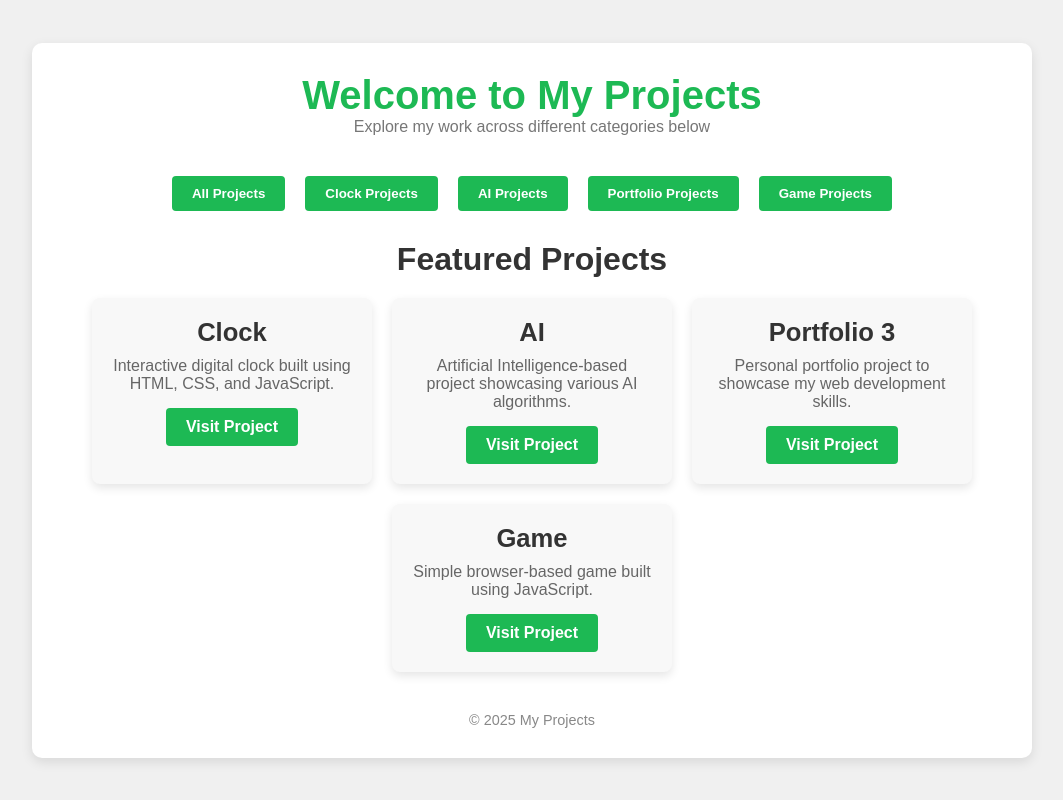
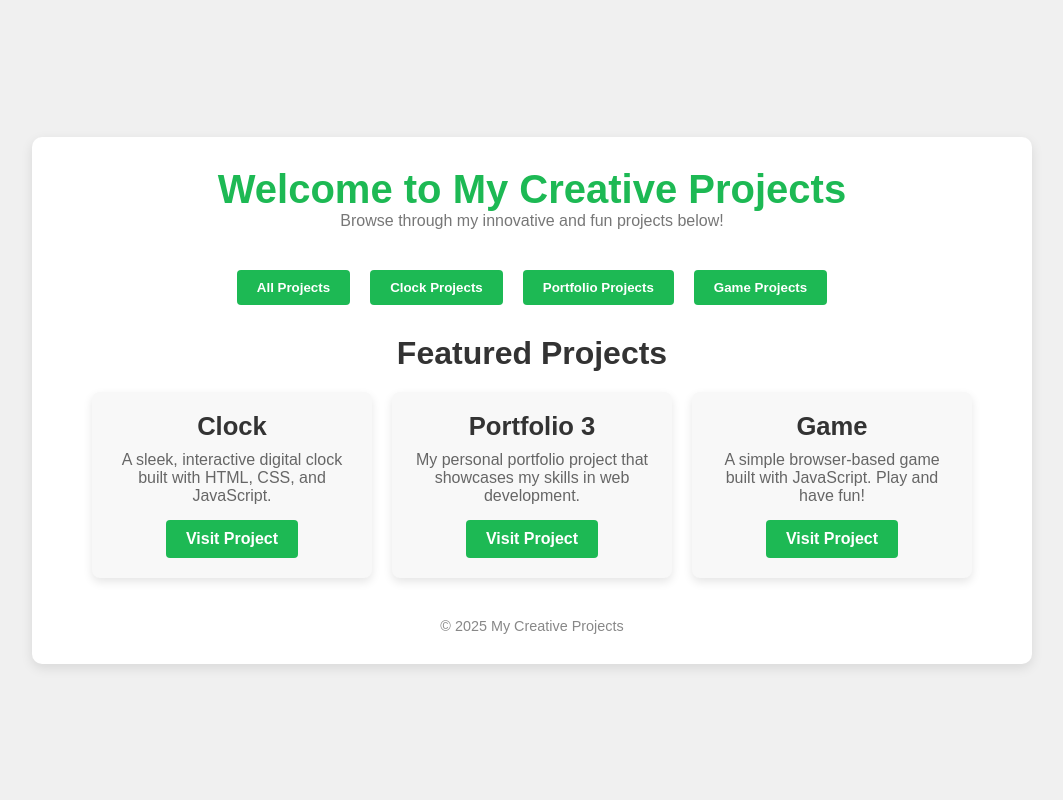
Before and after one commit to Itachi-jod/projects, a plain HTML site: page index.html in a window 1280 px wide. Shown: the whole page, without its empty margins (108-1171 px from the left). Drawn offline with Linux system fonts and the light colour scheme.

Commit message:
Update index.html

```diff
--- a/index.html
+++ b/index.html
@@ -3,21 +3,20 @@
 <head>
   <meta charset="UTF-8">
   <meta name="viewport" content="width=device-width, initial-scale=1.0">
-  <title>Visit My Projects</title>
+  <title>Explore My Creative Projects</title>
   <link rel="stylesheet" href="style.css">
 </head>
 <body>
   <div class="container">
     <header>
-      <h1>Welcome to My Projects</h1>
-      <p>Explore my work across different categories below</p>
+      <h1>Welcome to My Creative Projects</h1>
+      <p>Browse through my innovative and fun projects below!</p>
     </header>
 
     <!-- Project Categories -->
     <section class="categories">
       <button class="category-btn" onclick="filterCategory('all')">All Projects</button>
       <button class="category-btn" onclick="filterCategory('clock')">Clock Projects</button>
-      <button class="category-btn" onclick="filterCategory('ai')">AI Projects</button>
       <button class="category-btn" onclick="filterCategory('portfolio')">Portfolio Projects</button>
       <button class="category-btn" onclick="filterCategory('game')">Game Projects</button>
     </section>
@@ -28,22 +27,17 @@
         <div class="project-list">
           <div class="project-card clock">
             <h3>Clock</h3>
-            <p>Interactive digital clock built using HTML, CSS, and JavaScript.</p>
+            <p>A sleek, interactive digital clock built with HTML, CSS, and JavaScript.</p>
             <a href="https://itachi-jod.github.io/Clock/" target="_blank" class="visit-btn">Visit Project</a>
-          </div>
-          <div class="project-card ai">
-            <h3>AI</h3>
-            <p>Artificial Intelligence-based project showcasing various AI algorithms.</p>
-            <a href="https://itachi-jod.github.io/Ai/" target="_blank" class="visit-btn">Visit Project</a>
           </div>
           <div class="project-card portfolio">
             <h3>Portfolio 3</h3>
-            <p>Personal portfolio project to showcase my web development skills.</p>
+            <p>My personal portfolio project that showcases my skills in web development.</p>
             <a href="https://itachi-jod.github.io/Protfolio-3/" target="_blank" class="visit-btn">Visit Project</a>
           </div>
           <div class="project-card game">
             <h3>Game</h3>
-            <p>Simple browser-based game built using JavaScript.</p>
+            <p>A simple browser-based game built with JavaScript. Play and have fun!</p>
             <a href="https://itachi-jod.github.io/Game/" target="_blank" class="visit-btn">Visit Project</a>
           </div>
         </div>
@@ -51,7 +45,7 @@
     </main>
 
     <footer>
-      <p>&copy; 2025 My Projects</p>
+      <p>&copy; 2025 My Creative Projects</p>
     </footer>
   </div>
 
```
